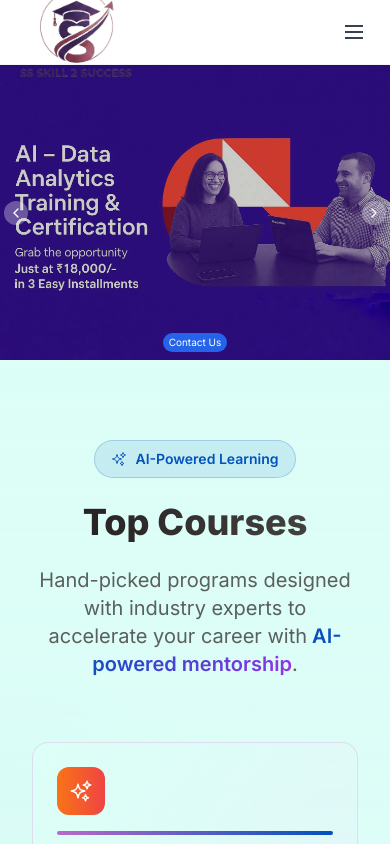
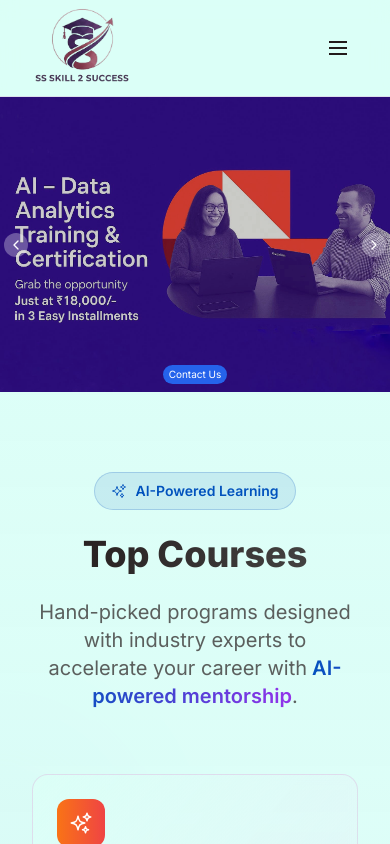
Before and after one commit to TheKhushant/S2S_neumorphic_style, a React (Vite) app: page / in a window 390 px wide. Shown: the top 844 px of the page. Built offline with nearby package versions, Linux system fonts and the light colour scheme.

Commit message:
updatae header

```diff
--- a/client/components/site/Header.tsx
+++ b/client/components/site/Header.tsx
@@ -1,137 +1,55 @@
-import { Link, NavLink, useLocation } from "react-router-dom";
-import { useState, useEffect } from "react";
+import { Link, NavLink } from "react-router-dom";
+import { useState } from "react";
 import { Button } from "@/components/ui/button";
 import { cn } from "@/lib/utils";
-import {
-  SparklesIcon,
-  AcademicCapIcon,
-  BookOpenIcon,
-  BuildingOfficeIcon,
-  UserCircleIcon,
-  PhoneIcon,
-} from "@heroicons/react/24/outline";
 
 const navItems = [
-  { to: "/", label: "Home", icon: SparklesIcon },
-  { to: "/courses", label: "Courses", icon: AcademicCapIcon },
-  { to: "/online-training", label: "Online Training", icon: BookOpenIcon },
-  { to: "/classroom-training", label: "Classroom", icon: BuildingOfficeIcon },
-  { to: "/corporate-training", label: "Corporate", icon: BuildingOfficeIcon },
-  { to: "/blog", label: "Blog", icon: BookOpenIcon },
-  { to: "/about", label: "About", icon: UserCircleIcon },
-  { to: "/contact", label: "Contact", icon: PhoneIcon },
+  { to: "/", label: "Home" },
+  { to: "/courses", label: "Courses" },
+  { to: "/online-training", label: "Online Training" },
+  { to: "/classroom-training", label: "Classroom" },
+  { to: "/corporate-training", label: "Corporate" },
+  { to: "/placements", label: "Placements" },
+  { to: "/blog", label: "Blog" },
+  { to: "/about", label: "About" },
+  { to: "/contact", label: "Contact" },
 ];
 
 export default function Header() {
   const [open, setOpen] = useState(false);
-  const [scrolled, setScrolled] = useState(false);
-  const location = useLocation();
-
-  // Handle scroll effect
-  useEffect(() => {
-    const handleScroll = () => {
-      setScrolled(window.scrollY > 20);
-    };
-    window.addEventListener("scroll", handleScroll);
-    return () => window.removeEventListener("scroll", handleScroll);
-  }, []);
-
-  // Close mobile menu when route changes
-  useEffect(() => {
-    setOpen(false);
-  }, [location.pathname]);
-
   return (
-    <header
-      className={cn(
-        "sticky top-0 z-50 w-full border-b bg-white transition-all duration-300",
-        scrolled ? "border-gray-200 shadow-lg" : "border-gray-100 shadow-sm"
-      )}
-      style={{
-        fontFamily:
-          "'Inter', -apple-system, BlinkMacSystemFont, 'Segoe UI', Roboto, sans-serif",
-      }}
-    >
-      <div className="container flex h-16 sm:h-20 lg:h-24 items-center justify-between px-4 sm:px-6 mx-auto">
-        {/* Logo */}
-        <Link to="/" className="flex items-center mt-[10px] flex-shrink-0
-         2xl:mr-8 2xl:ml-[-200px]">
+    <header className="sticky top-0 z-50 w-full border-b border-border/50 bg-background/80 backdrop-blur supports-[backdrop-filter]:bg-background/60">
+      <div className="container flex h-24 items-center justify-between">
+        <Link to="/" className="flex items-center gap-2">
           <img
             src="/logo.png"
             alt="Skill2Success Logo"
-            className="
-              h-auto object-contain
-              w-[120px]   /* base mobile */
-              sm:w-[110px] /* ≥640px */
-              md:w-[130px] /* ≥768px */
-              lg:w-[150px] /* ≥1024px */
-              xl:w-[170px] /* ≥1280px */
-              2xl:w-[190px] /* ≥1536px */
-            "
+            className="h-[150px] w-[100px] md:h-20 md:w-20 sm:h-16 sm:w-16 object-contain"
+            aria-hidden="true"
           />
+
         </Link>
-
-        {/* Desktop Navigation - Full (≥1280px) */}
-        <nav className="hidden xl:flex items-center gap-4 2xl:gap-6 2xl:mr-[-200px]">
+        <nav className="hidden items-center gap-6 md:flex">
           {navItems.map((item) => (
             <NavLink
               key={item.to}
               to={item.to}
               className={({ isActive }) =>
                 cn(
-                  "flex items-center gap-2 text-sm font-semibold transition-colors hover:text-black px-3 py-2 rounded-lg",
-                  isActive
-                    ? "text-black bg-gray-50 shadow-sm"
-                    : "text-gray-700 hover:bg-gray-50"
+                  "text-sm font-semibold transition-colors hover:text-primary",
+                  isActive ? "text-primary" : "text-foreground/70",
                 )
               }
             >
-              <item.icon className="w-4 h-4 xl:w-5 xl:h-5" />
-              <span className="whitespace-nowrap">{item.label}</span>
+              {item.label}
             </NavLink>
           ))}
           <Link to="/portal">
-            <Button className="text-sm px-4 py-2 bg-gradient-to-r from-blue-600 to-purple-600 text-white shadow-lg hover:shadow-xl hover:from-blue-700 hover:to-purple-700 transition-all duration-300 whitespace-nowrap">
-              <span className="flex items-center gap-2">
-                <UserCircleIcon className="w-4 h-4 xl:w-5 xl:h-5" />
-                Student Portal
-              </span>
-            </Button>
+            <Button className="bg-primary text-primary-foreground hover:bg-primary/90">Student Portal</Button>
           </Link>
         </nav>
-
-        {/* Tablet Navigation (768px - 1023px) */}
-        <nav className="hidden md:flex lg:hidden items-center gap-3">
-          {navItems.slice(0, 4).map((item) => (
-            <NavLink
-              key={item.to}
-              to={item.to}
-              className={({ isActive }) =>
-                cn(
-                  "flex items-center gap-1 text-xs font-semibold transition-colors hover:text-black px-2 py-1 rounded",
-                  isActive
-                    ? "text-black bg-gray-50 shadow-sm"
-                    : "text-gray-700 hover:bg-gray-50"
-                )
-              }
-            >
-              <item.icon className="w-3 h-3" />
-              <span className="whitespace-nowrap">{item.label}</span>
-            </NavLink>
-          ))}
-          <Link to="/portal">
-            <Button className="text-xs px-3 py-1 bg-gradient-to-r from-blue-600 to-purple-600 text-white shadow-lg hover:shadow-xl hover:from-blue-700 hover:to-purple-700 transition-all duration-300 whitespace-nowrap">
-              <span className="flex items-center gap-1">
-                <UserCircleIcon className="w-3 h-3" />
-                Portal
-              </span>
-            </Button>
-          </Link>
-        </nav>
-
-        {/* Mobile Menu Button */}
         <button
-          className="inline-flex items-center justify-center rounded-md p-2 text-gray-700 md:hidden"
+          className="inline-flex items-center justify-center rounded-md p-2 text-foreground md:hidden"
           aria-label="Toggle navigation"
           onClick={() => setOpen((v) => !v)}
         >
@@ -140,36 +58,26 @@ export default function Header() {
           </svg>
         </button>
       </div>
-
-      {/* Mobile Navigation */}
       {open && (
-        <div className="border-t border-gray-200 bg-white md:hidden">
-          <nav className="container grid gap-2 py-4 px-4">
+        <div className="border-t border-border/50 bg-background md:hidden">
+          <nav className="container grid gap-2 py-4">
             {navItems.map((item) => (
               <NavLink
                 key={item.to}
                 to={item.to}
-                onClick={() => setOpen(false)}
                 className={({ isActive }) =>
                   cn(
-                    "flex items-center gap-3 px-4 py-3 text-sm font-semibold transition-colors hover:bg-gray-50 hover:text-black rounded-lg",
-                    isActive
-                      ? "text-black bg-gray-50 border border-gray-200"
-                      : "text-gray-700"
+                    "rounded-md px-3 py-2 text-sm font-semibold transition-colors hover:bg-accent hover:text-accent-foreground",
+                    isActive ? "text-primary" : "text-foreground/80",
                   )
                 }
+                onClick={() => setOpen(false)}
               >
-                <item.icon className="w-5 h-5" />
                 {item.label}
               </NavLink>
             ))}
             <Link to="/portal" onClick={() => setOpen(false)}>
-              <Button className="w-full text-sm px-4 py-3 mt-2 bg-gradient-to-r from-blue-600 to-purple-600 text-white shadow-lg hover:shadow-xl hover:from-blue-700 hover:to-purple-700 transition-all duration-300">
-                <span className="flex items-center gap-2 justify-center">
-                  <UserCircleIcon className="w-5 h-5" />
-                  Student Portal
-                </span>
-              </Button>
+              <Button className="w-full bg-primary text-primary-foreground hover:bg-primary/90">Student Portal</Button>
             </Link>
           </nav>
         </div>
```
